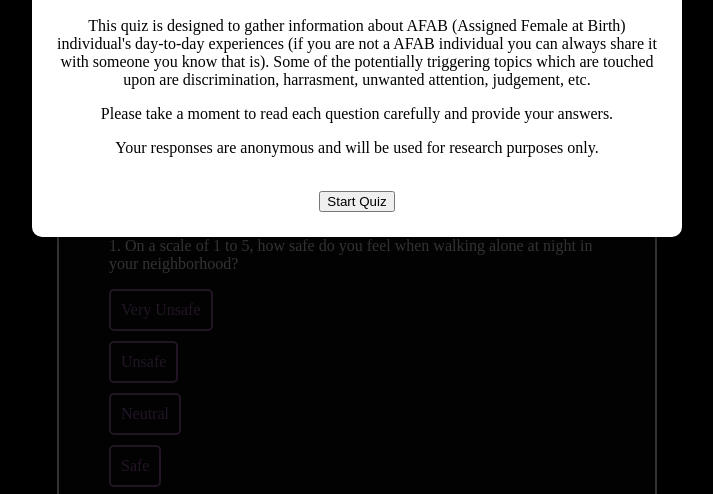
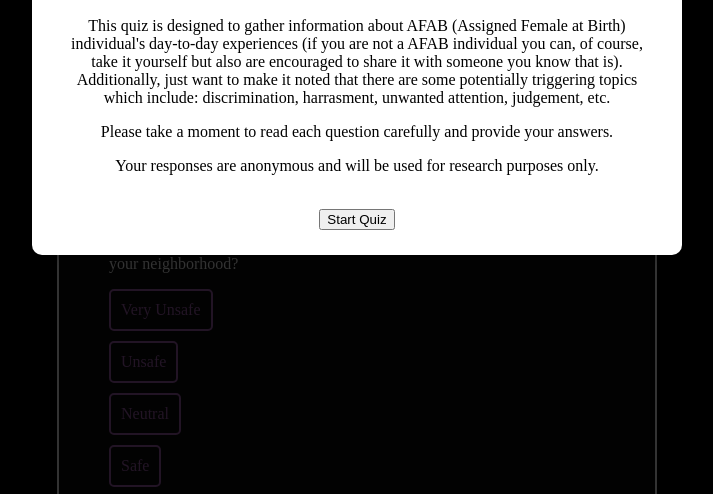
Before and after one commit to fridalaurvigenn/Advanced-CC-Project-3---Community-Tool-Quiz, a plain HTML site: page index.html in a window 1280 px wide. Shown: the part 267-761 px from the top of the page, without its empty margins (283-996 px from the left). Drawn offline with Linux system fonts and the light colour scheme.

Commit message:
Updated index.html

```diff
--- a/index.html
+++ b/index.html
@@ -12,7 +12,7 @@
         <div class="modal-content">
           <span class="close">&times;</span>
           <h2>Welcome to The AFAB Experience Quiz!</h2>
-          <p>This quiz is designed to gather information about AFAB (Assigned Female at Birth) individual's day-to-day experiences (if you are not a AFAB individual you can always share it with someone you know that is). Some of the potentially triggering topics which are touched upon are discrimination, harrasment, unwanted attention, judgement, etc. </p>
+          <p>This quiz is designed to gather information about AFAB (Assigned Female at Birth) individual's day-to-day experiences (if you are not a AFAB individual you can, of course, take it yourself but also are encouraged to share it with someone you know that is). Additionally, just want to make it noted that there are some potentially triggering topics which include: discrimination, harrasment, unwanted attention, judgement, etc. </p>
             <p>Please take a moment to read each question carefully and provide your answers.  </p>
          <p>Your responses are anonymous and will be used for research purposes only.</p>
         </br>
```
